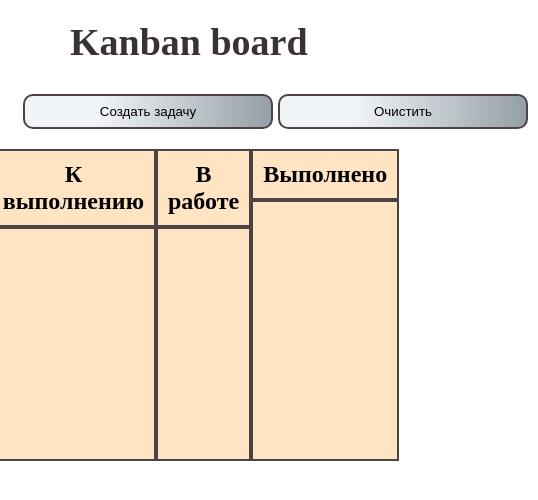
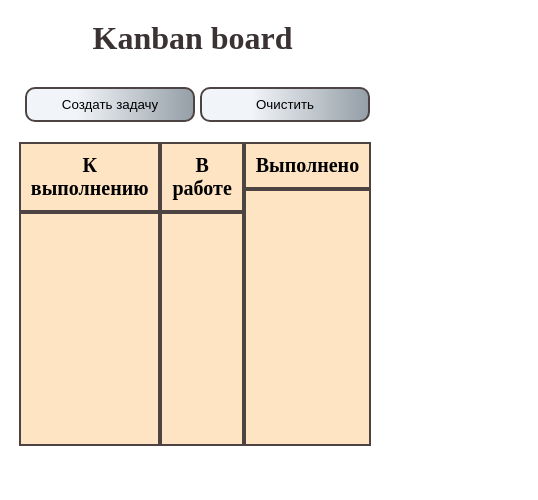
Before and after one commit to Viacheslav89/kanban, a Vue app: page / in a window 390 px wide. Shown: the top 500 px of the page, 538 px wide, since content can reach past the window. Built offline with nearby package versions, Linux system fonts and the light colour scheme.

Commit message:
media 500

```diff
--- a/package.json
+++ b/package.json
@@ -13,7 +13,8 @@
   },
   "devDependencies": {
     "@vitejs/plugin-vue": "^5.0.4",
-    "sass": "^1.77.1",
+    "sass": "^1.77.2",
+    "sass-loader": "^14.2.1",
     "typescript": "^5.2.2",
     "vite": "^5.2.0",
     "vue-tsc": "^2.0.6"
--- a/src/App.vue
+++ b/src/App.vue
@@ -136,3 +136,133 @@ watch(tasks.value, () => {
   updateStorage();
 });
 </script>
+
+
+
+
+<style lang="scss">
+$color-border: rgb(78, 67, 67);
+
+.board {
+  border-collapse: collapse;
+}
+
+.kanban_title {
+  margin: 20px auto 10px auto;
+  width: 250px;
+  font-size: 38px;
+  color: rgb(59, 51, 51);
+}
+
+.board__btn_wrapper {
+  width: 510px;
+  padding: 10px;
+  margin: 0 auto;
+  display: flex;
+  justify-content: space-between;
+}
+
+.btn {
+  border-radius: 8px;
+  background: linear-gradient(
+    90deg,
+    rgb(241, 244, 248) 30%,
+    rgb(149, 159, 167) 100%
+  );
+  color: black;
+  cursor: pointer;
+  border: 2px solid $color-border;
+
+  &:hover {
+    transform: scale(1.03);
+  }
+}
+
+.board__btn {
+  margin-top: 10px;
+  margin-left: 5px;
+  margin-bottom: 10px;
+  border-radius: 10px;
+  height: 35px;
+  width: 250px;
+}
+
+.board__desk--wrapper {
+  margin: 0;
+  padding: 0 25px 0 25px;
+  display: flex;
+  justify-content: center;
+}
+
+.board__column {
+  width: 100%;
+  list-style: none;
+  background-color: bisque;
+  border: 2px solid $color-border;
+}
+
+.board__title {
+  padding: 10px;
+  margin: 0;
+  text-align: center;
+  border-bottom: 4px solid $color-border;
+}
+
+.board__desk {
+  padding: 15px;
+  min-height: 200px;
+}
+
+.board__task {
+  background-color: rgb(132, 132, 218);
+  list-style: none;
+  display: flex;
+  justify-content: space-between;
+  margin-bottom: 10px;
+  border-radius: 5px;
+  position: relative;
+
+  &_blue {
+    background-color: rgb(85, 108, 243);
+    list-style: none;
+  }
+
+  &_red {
+    background-color: rgb(236, 58, 58);
+    list-style: none;
+  }
+
+  &_completed &_title,
+  &_completed &_desk {
+    text-decoration: line-through;
+  }
+}
+
+
+@media screen and (max-width: 770px) {
+  .board__btn_wrapper {
+    width: 400px;
+  }
+
+  .board__title {
+    font-size: 20px;
+}
+}
+
+@media screen and (max-width: 550px) {
+  .kanban_title {
+    width: 205px;
+    font-size: 32px;
+  }
+
+  .board__btn_wrapper {
+    width: 350px;
+  }
+}
+
+@media screen and (max-width: 361px) {
+
+}
+
+
+</style>
--- a/src/assets/main.scss
+++ b/src/assets/main.scss
@@ -1,232 +1,231 @@
-$color-border: rgb(78, 67, 67);
+// $color-border: rgb(78, 67, 67);
 
-.board {
-  border-collapse: collapse
-}
+// .board {
+//   border-collapse: collapse
+// }
 
-.kanban_title {
-  margin: 20px auto 10px auto;
-  width: 250px;
-  font-size: 38px;
-  color: rgb(59, 51, 51);
-}
+// .kanban_title {
+//   margin: 20px auto 10px auto;
+//   width: 250px;
+//   font-size: 38px;
+//   color: rgb(59, 51, 51);
+// }
 
-.board__btn_wrapper {
-  width: 510px;
-  padding: 10px;
-  margin: 0 auto;
-  display: flex;
-  justify-content: space-between;
-}
+// .board__btn_wrapper {
+//   width: 510px;
+//   padding: 10px;
+//   margin: 0 auto;
+//   display: flex;
+//   justify-content: space-between;
+// }
 
-.btn {
-  border-radius: 8px;
-  background: linear-gradient(90deg, rgb(241, 244, 248) 30%, rgb(149, 159, 167) 100%);
-  color: black;
-  cursor: pointer;
-  border: 2px solid $color-border;
+// .btn {
+//   border-radius: 8px;
+//   background: linear-gradient(90deg, rgb(241, 244, 248) 30%, rgb(149, 159, 167) 100%);
+//   color: black;
+//   cursor: pointer;
+//   border: 2px solid $color-border;
 
-  &:hover {
-    transform: scale(1.03);
-  }
-}
+//   &:hover {
+//     transform: scale(1.03);
+//   }
+// }
 
-.board__btn {
-  margin-top: 10px;
-  margin-left: 5px;
-  margin-bottom: 10px;
-  border-radius: 10px;
-  height: 35px;
-  width: 250px;
-}
+// .board__btn {
+//   margin-top: 10px;
+//   margin-left: 5px;
+//   margin-bottom: 10px;
+//   border-radius: 10px;
+//   height: 35px;
+//   width: 250px;
+// }
 
-.board__desk--wrapper {
-  margin: 0;
-  padding: 0 25px 0 25px;
-  display: flex;
-  justify-content: center;
-}
+// .board__desk--wrapper {
+//   margin: 0;
+//   padding: 0 25px 0 25px;
+//   display: flex;
+//   justify-content: center;
+// }
 
 
-.board__column {
-  width: 100%;
-  list-style: none;
-  background-color: bisque;
-  border: 2px solid $color-border;
-}
+// .board__column {
+//   width: 100%;
+//   list-style: none;
+//   background-color: bisque;
+//   border: 2px solid $color-border;
+// }
 
-.board__title {
-  padding: 10px;
-  margin: 0;
-  text-align: center;
-  border-bottom: 4px solid $color-border;
-}
+// .board__title {
+//   padding: 10px;
+//   margin: 0;
+//   text-align: center;
+//   border-bottom: 4px solid $color-border;
+// }
 
-.board__desk {
-  padding: 15px;
-  min-height: 200px;
-}
+// .board__desk {
+//   padding: 15px;
+//   min-height: 200px;
+// }
 
-.board__task {
-  background-color: rgb(132, 132, 218);
-  list-style: none;
-  display: flex;
-  justify-content: space-between;
-  margin-bottom: 10px;
-  border-radius: 5px;
-  position: relative;
+// .board__task {
+//   background-color: rgb(132, 132, 218);
+//   list-style: none;
+//   display: flex;
+//   justify-content: space-between;
+//   margin-bottom: 10px;
+//   border-radius: 5px;
+//   position: relative;
 
-  &_blue {
-    background-color: rgb(85, 108, 243);
-    list-style: none;
-  }
+//   &_blue {
+//     background-color: rgb(85, 108, 243);
+//     list-style: none;
+//   }
 
-  &_red {
-    background-color: rgb(236, 58, 58);
-    list-style: none;
-  }
+//   &_red {
+//     background-color: rgb(236, 58, 58);
+//     list-style: none;
+//   }
 
-  &_completed &_title, &_completed &_desk {
-    text-decoration: line-through;
-  }
+//   &_completed &_title, &_completed &_desk {
+//     text-decoration: line-through;
+//   }
 
-  &_wrapper {
-    padding-left: 10px;
-  }
+//   &_wrapper {
+//     padding-left: 10px;
+//   }
 
 
-  &_wrapper_btn {
-    display: flex;
-    justify-content: space-between;
-    margin: 5px;
-    height: 30px;
-    position: absolute;
-    top: 5px;
-    right: 5px;
-  }
+//   &_wrapper_btn {
+//     display: flex;
+//     justify-content: space-between;
+//     margin: 5px;
+//     height: 30px;
+//     position: absolute;
+//     top: 5px;
+//     right: 5px;
+//   }
 
-  &_delete {
-    width: 25px;
-    height: 25px;
-    margin-left: 3px;
-  }
+//   &_delete {
+//     width: 25px;
+//     height: 25px;
+//     margin-left: 3px;
+//   }
 
-  &_change {
-    width: 25px;
-    height: 25px;
-  }
+//   &_change {
+//     width: 25px;
+//     height: 25px;
+//   }
 
-  &_deadline_wrapper {
-    margin: 0;
-    display: flex;
-    justify-content: space-between;
-  }
+//   &_deadline_wrapper {
+//     margin: 0;
+//     display: flex;
+//     justify-content: space-between;
+//   }
 
-  &_deadline {
-    margin: 0;
-    padding: 0;
-  }
+//   &_deadline {
+//     margin: 0;
+//     padding: 0;
+//   }
 
-  &_ready {
-    margin: 0;
-    margin-left: 15px;
-    padding: 0;
-    color: rgb(137, 240, 96);
-    font-size: 18px;
-  }
+//   &_ready {
+//     margin: 0;
+//     margin-left: 15px;
+//     padding: 0;
+//     color: rgb(137, 240, 96);
+//     font-size: 18px;
+//   }
 
-  &_deadline_end {
-    background-color: rgb(128, 33, 33);
-    padding: 5px;
-    border-radius: 7px;
-  }
+//   &_deadline_end {
+//     background-color: rgb(128, 33, 33);
+//     padding: 5px;
+//     border-radius: 7px;
+//   }
 
-  &_status {
-    margin-bottom: 8px;
-    border: 1px solid black;
-    border-radius: 5px;
-    padding: 2px;
-    background: linear-gradient(90deg, rgb(241, 244, 248) 30%, rgb(149, 159, 167) 100%);
-  }
-
-}
+//   &_status {
+//     margin-bottom: 8px;
+//     border: 1px solid black;
+//     border-radius: 5px;
+//     padding: 2px;
+//     background: linear-gradient(90deg, rgb(241, 244, 248) 30%, rgb(149, 159, 167) 100%);
+//   }
+// }
 
 
 
 
 
 
-.form {
-  position: fixed;
-  top: 0;
-  left: 0;
-  width: 100%;
-  height: 100%;
-  // background-color: green;
-}
+// .form {
+//   position: fixed;
+//   top: 0;
+//   left: 0;
+//   width: 100%;
+//   height: 100%;
+//   // background-color: green;
+// }
 
-.form__wrapper {
-  position: fixed;
-  top: 50%;
-  left: 50%;
-  border: 2px solid black;
-  border-radius: 10px;
-  padding: 20px;
-  width: 600px;
-  height: 360px;
-  margin: -200px 0 0 -300px;
-  background-color: white;
-  box-shadow: 0 10px 15px rgba(0, 0, 0, .4);
-  z-index: 2;
-}
+// .form__wrapper {
+//   position: fixed;
+//   top: 50%;
+//   left: 50%;
+//   border: 2px solid black;
+//   border-radius: 10px;
+//   padding: 20px;
+//   width: 600px;
+//   height: 360px;
+//   margin: -200px 0 0 -300px;
+//   background-color: white;
+//   box-shadow: 0 10px 15px rgba(0, 0, 0, .4);
+//   z-index: 2;
+// }
 
-.form__overloy {
-  position: absolute;
-  top: 0;
-  left: 0;
-  width: 100%;
-  height: 100%;
-  background-color: #000;
-  opacity: 0.7;
-  z-index: 0;
-}
+// .form__overloy {
+//   position: absolute;
+//   top: 0;
+//   left: 0;
+//   width: 100%;
+//   height: 100%;
+//   background-color: #000;
+//   opacity: 0.7;
+//   z-index: 0;
+// }
 
-.form__desc {
-  margin-bottom: 10px;
-}
+// .form__desc {
+//   margin-bottom: 10px;
+// }
 
-.form__input {
-  padding-left: 10px;
-  border: 1px solid black;
-  border-radius: 5px;
-  min-height: 30px;
-  width: 98%;
-}
+// .form__input {
+//   padding-left: 10px;
+//   border: 1px solid black;
+//   border-radius: 5px;
+//   min-height: 30px;
+//   width: 98%;
+// }
 
-.form__select--wrapper {
-  padding-top: 10px;
-  display: flex;
-  justify-content: space-between;
-  gap: 20px;
-}
+// .form__select--wrapper {
+//   padding-top: 10px;
+//   display: flex;
+//   justify-content: space-between;
+//   gap: 20px;
+// }
 
-.form__select {
-  width: 100%;
-  min-height: 25px;
-  margin-bottom: 25px;
-}
+// .form__select {
+//   width: 100%;
+//   min-height: 25px;
+//   margin-bottom: 25px;
+// }
 
-.form__btn--wrapper {
-  display: flex;
-  justify-content: center;
-  gap: 10px
-}
+// .form__btn--wrapper {
+//   display: flex;
+//   justify-content: center;
+//   gap: 10px
+// }
 
-.form__btn {
-  border-radius: 10px;
-  height: 30px;
-  width: 200px;
-}
+// .form__btn {
+//   border-radius: 10px;
+//   height: 30px;
+//   width: 200px;
+// }
 
 @media screen and (max-width: 770px) {
 
--- a/src/components/AppForm.vue
+++ b/src/components/AppForm.vue
@@ -52,8 +52,11 @@
   </div>
 </template>
 
+
+
+
 <script setup lang="ts">
-import { Task } from '../types';
+import { Task } from "../types";
 
 defineProps<{
   task: Task;
@@ -72,3 +75,80 @@ const closerForm = () => {
   emit("closerForm");
 };
 </script>
+
+
+
+
+
+<style lang="scss">
+.form {
+  position: fixed;
+  top: 0;
+  left: 0;
+  width: 100%;
+  height: 100%;
+}
+
+.form__wrapper {
+  position: fixed;
+  top: 50%;
+  left: 50%;
+  border: 2px solid black;
+  border-radius: 10px;
+  padding: 20px;
+  width: 600px;
+  height: 360px;
+  margin: -200px 0 0 -300px;
+  background-color: white;
+  box-shadow: 0 10px 15px rgba(0, 0, 0, 0.4);
+  z-index: 2;
+}
+
+.form__overloy {
+  position: absolute;
+  top: 0;
+  left: 0;
+  width: 100%;
+  height: 100%;
+  background-color: #000;
+  opacity: 0.7;
+  z-index: 0;
+}
+
+.form__desc {
+  margin-bottom: 10px;
+}
+
+.form__input {
+  padding-left: 10px;
+  border: 1px solid black;
+  border-radius: 5px;
+  min-height: 30px;
+  width: 98%;
+}
+
+.form__select--wrapper {
+  padding-top: 10px;
+  display: flex;
+  justify-content: space-between;
+  gap: 20px;
+}
+
+.form__select {
+  width: 100%;
+  min-height: 25px;
+  margin-bottom: 25px;
+}
+
+.form__btn--wrapper {
+  display: flex;
+  justify-content: center;
+  gap: 10px;
+}
+
+.form__btn {
+  border-radius: 10px;
+  height: 30px;
+  width: 200px;
+}
+</style>
--- a/src/main.ts
+++ b/src/main.ts
@@ -1,4 +1,4 @@
-import './assets/main.scss'
+// import './assets/main.scss'
 
 import { createApp } from 'vue'
 import App from './App.vue'
```
Also changed, not shown: src/components/AppTask.vue (+72 -2 lines), 1 other file (tests, documents, lock files or other folders).
